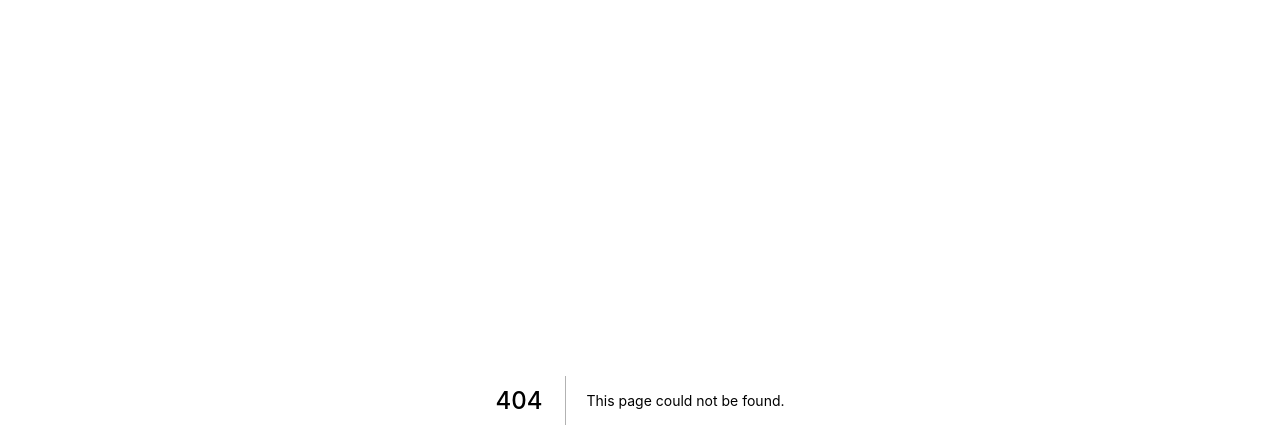
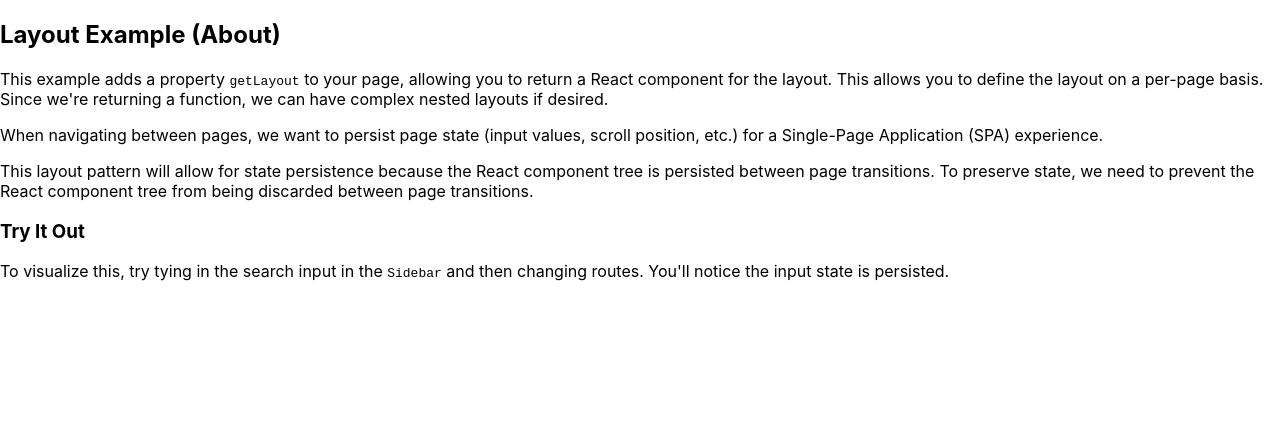
Before and after one commit to liqwik/nextjs-app-ts-template, a Next.js app: page /about in a window 1280 px wide. Before the commit this address had no page. Shown: the top 448 px of the page. Built offline with nearby package versions, Linux system fonts and the light colour scheme.

Commit message:
feat: implement about page

```diff
--- /dev/null
+++ b/pages/about.tsx
@@ -0,0 +1,45 @@
+import PrimaryLayout from '../components/layouts/primary/PrimaryLayout';
+import SidebarLayout from '../components/layouts/sidebar/SidebarLayout';
+import { NextPageWithLayout } from './page';
+
+const About: NextPageWithLayout = () => {
+  return (
+    <section>
+      <h2>Layout Example (About)</h2>
+      <p>
+        This example adds a property <code>getLayout</code> to your page,
+        allowing you to return a React component for the layout. This allows you
+        to define the layout on a per-page basis. Since we&apos;re returning a
+        function, we can have complex nested layouts if desired.
+      </p>
+      <p>
+        When navigating between pages, we want to persist page state (input
+        values, scroll position, etc.) for a Single-Page Application (SPA)
+        experience.
+      </p>
+      <p>
+        This layout pattern will allow for state persistence because the React
+        component tree is persisted between page transitions. To preserve state,
+        we need to prevent the React component tree from being discarded between
+        page transitions.
+      </p>
+      <h3>Try It Out</h3>
+      <p>
+        To visualize this, try tying in the search input in the{' '}
+        <code>Sidebar</code> and then changing routes. You&apos;ll notice the
+        input state is persisted.
+      </p>
+    </section>
+  );
+};
+
+export default About;
+
+About.getLayout = (page) => {
+  return (
+    <PrimaryLayout>
+      <SidebarLayout />
+      {page}
+    </PrimaryLayout>
+  );
+};
```
